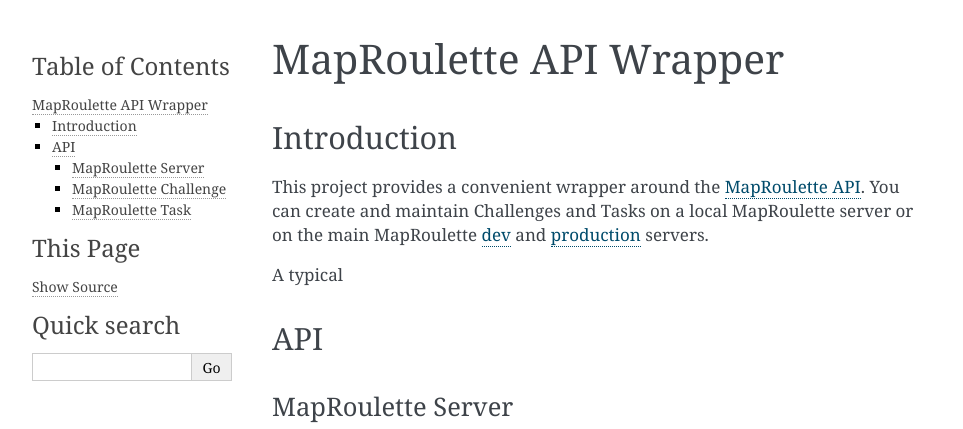
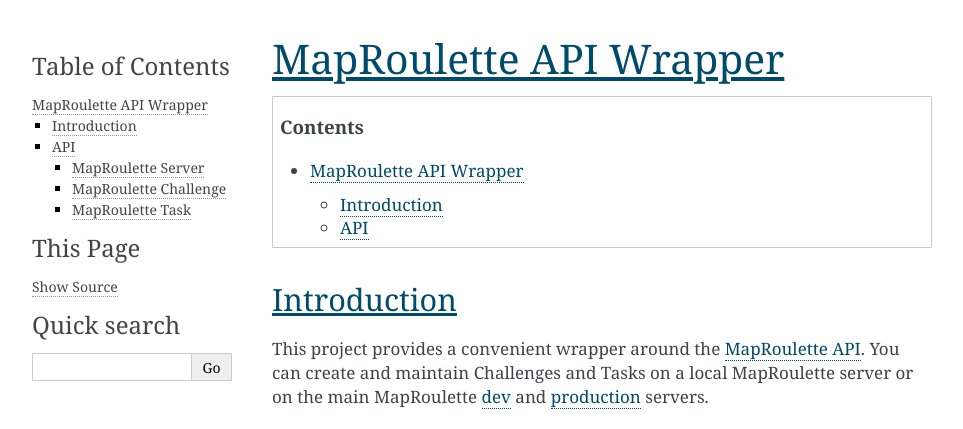
Before and after one commit to mvexel/maproulette-api-wrapper, a Sphinx documentation site: the page built from docs/index.rst, in a window 1280 px wide, cut to the strip 0-429 px from the top of the page. Shown: the whole strip, without its empty margins (148-1111 px from the left). Built offline with Sphinx 7.4.7, drawn with Linux system fonts in a browser that asks for light colours; part of the change alters nothing that is shown.

Commit message:
contents repaired

```diff
--- a/docs/index.rst
+++ b/docs/index.rst
@@ -8,7 +8,7 @@ MapRoulette API Wrapper
 #######################
 
 .. contents::
-   :maxdepth: 3
+   :depth: 2
 
 ************
 Introduction
```
